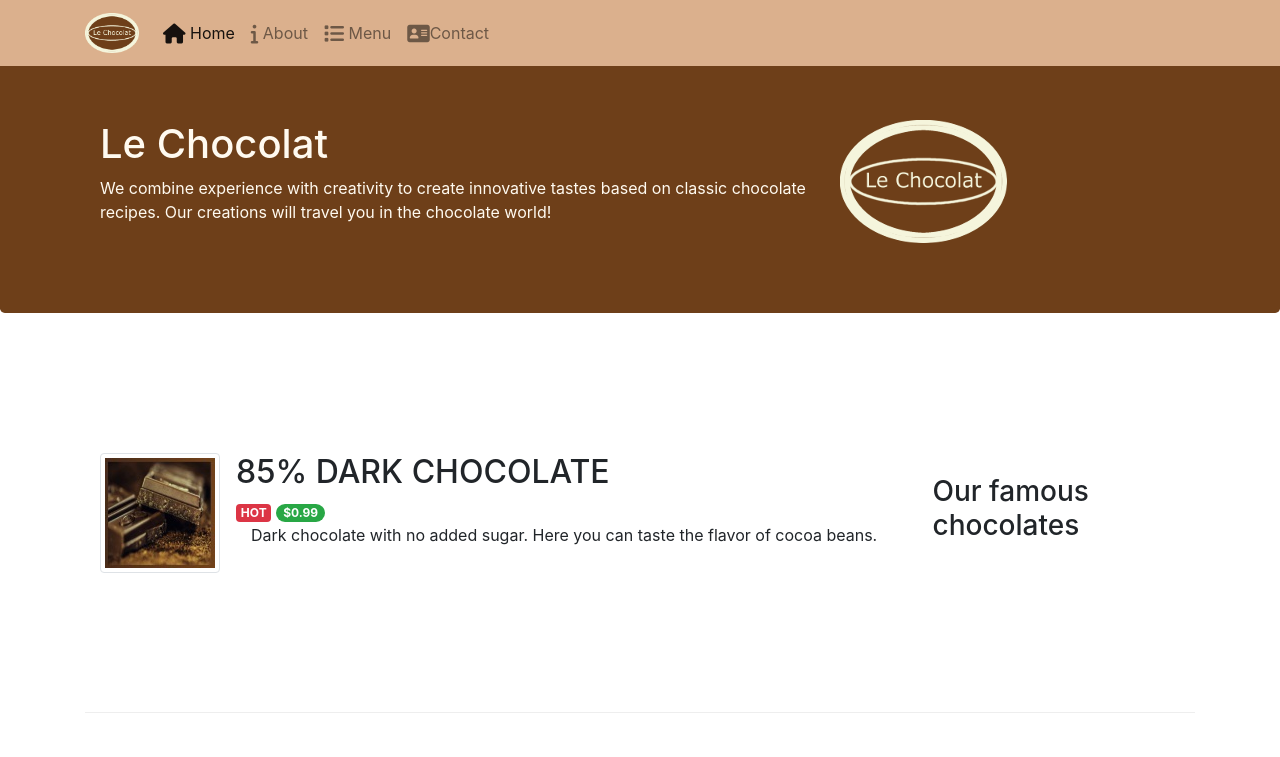
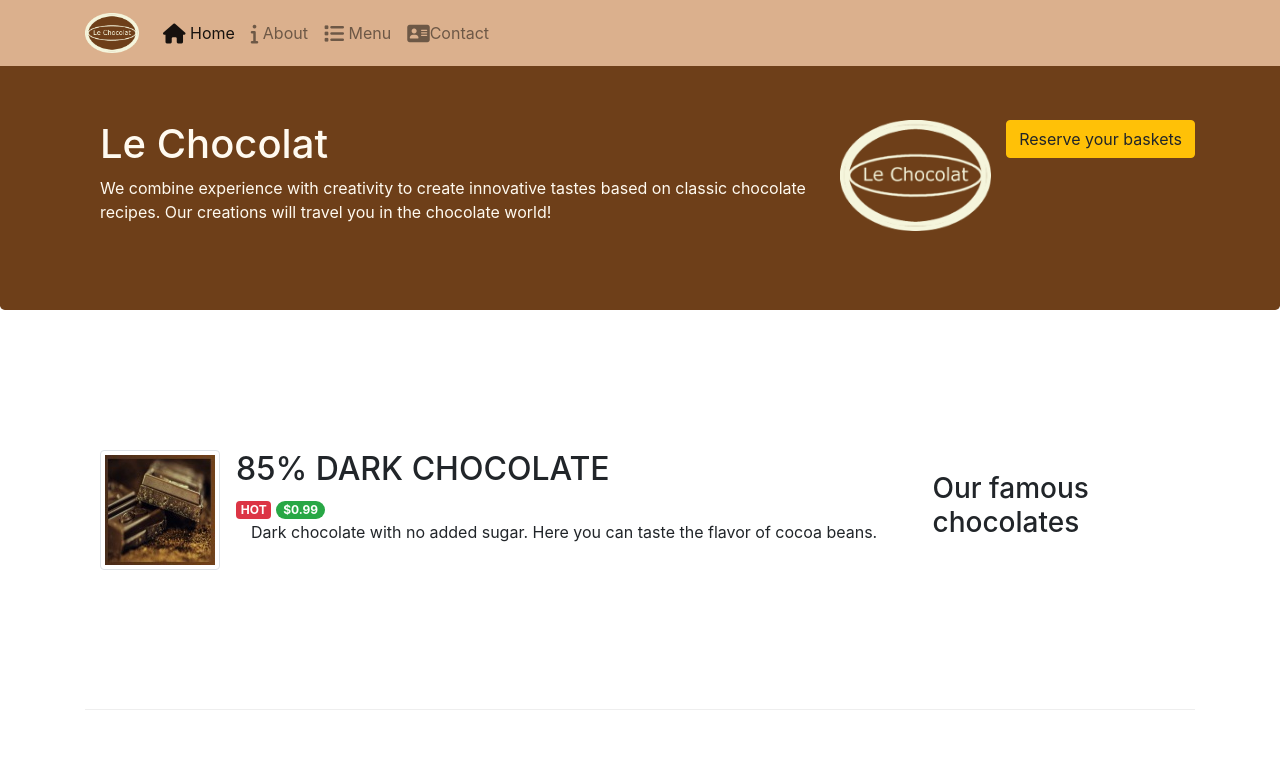
Before and after one commit to christos1rekkas/leChocolat, a plain HTML site: page index.html in a window 1280 px wide. Shown: the top 757 px of the page. Drawn offline with nearby package versions, Linux system fonts and the light colour scheme.

Commit message:
"Bootstrap Assignment 9 Task 2."

```diff
--- a/index.html
+++ b/index.html
@@ -50,8 +50,9 @@
                 </div>
                 <div class="col col-sm">
                     <img src="images/logo.png.png" class="img-fluid">
-                </div>
+                </div> <div><button type="button" class="btn btn-warning" href="card-body" role="button"></a>Reserve your baskets</button></div>
             </div>
+
         </div>
     </header>
 
```
